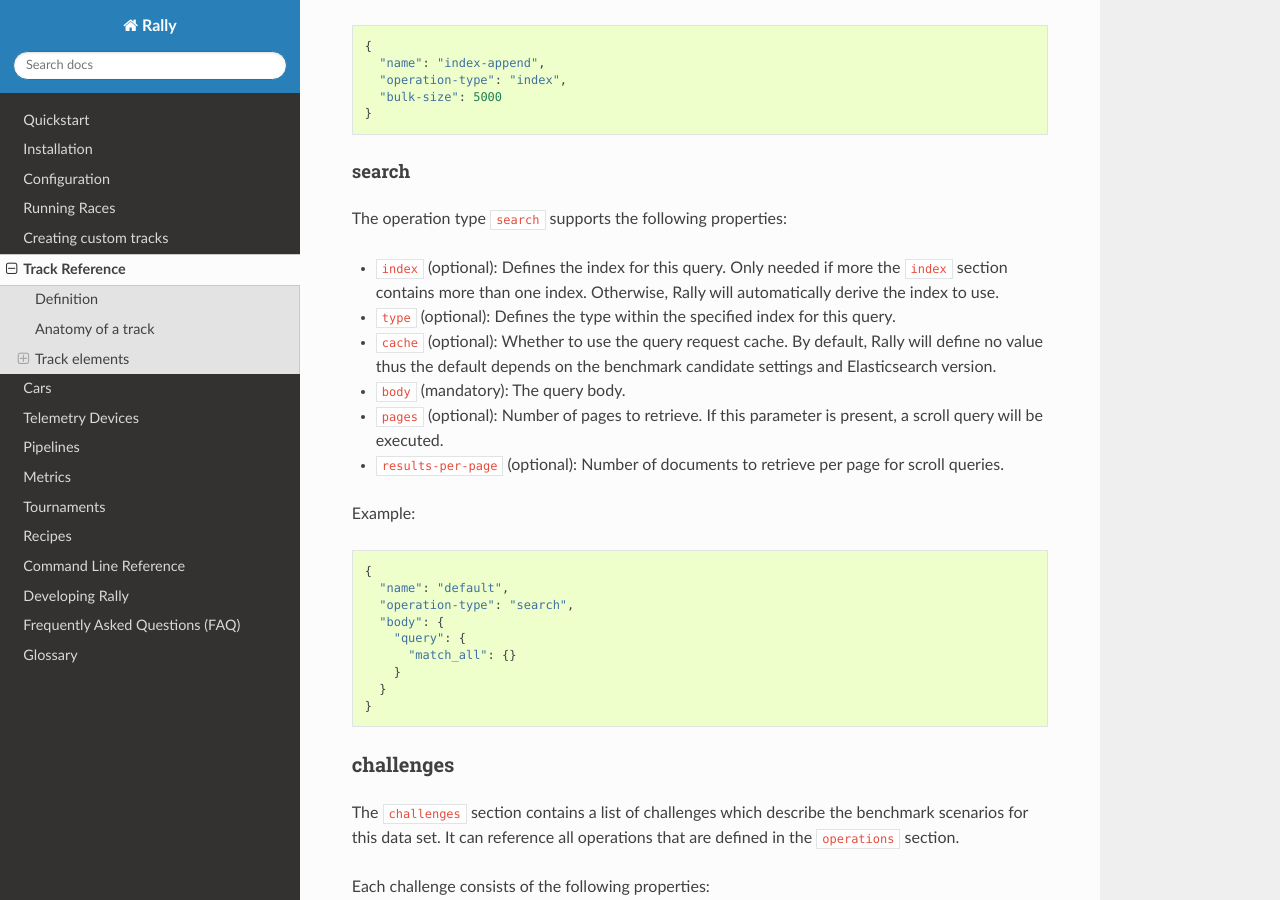
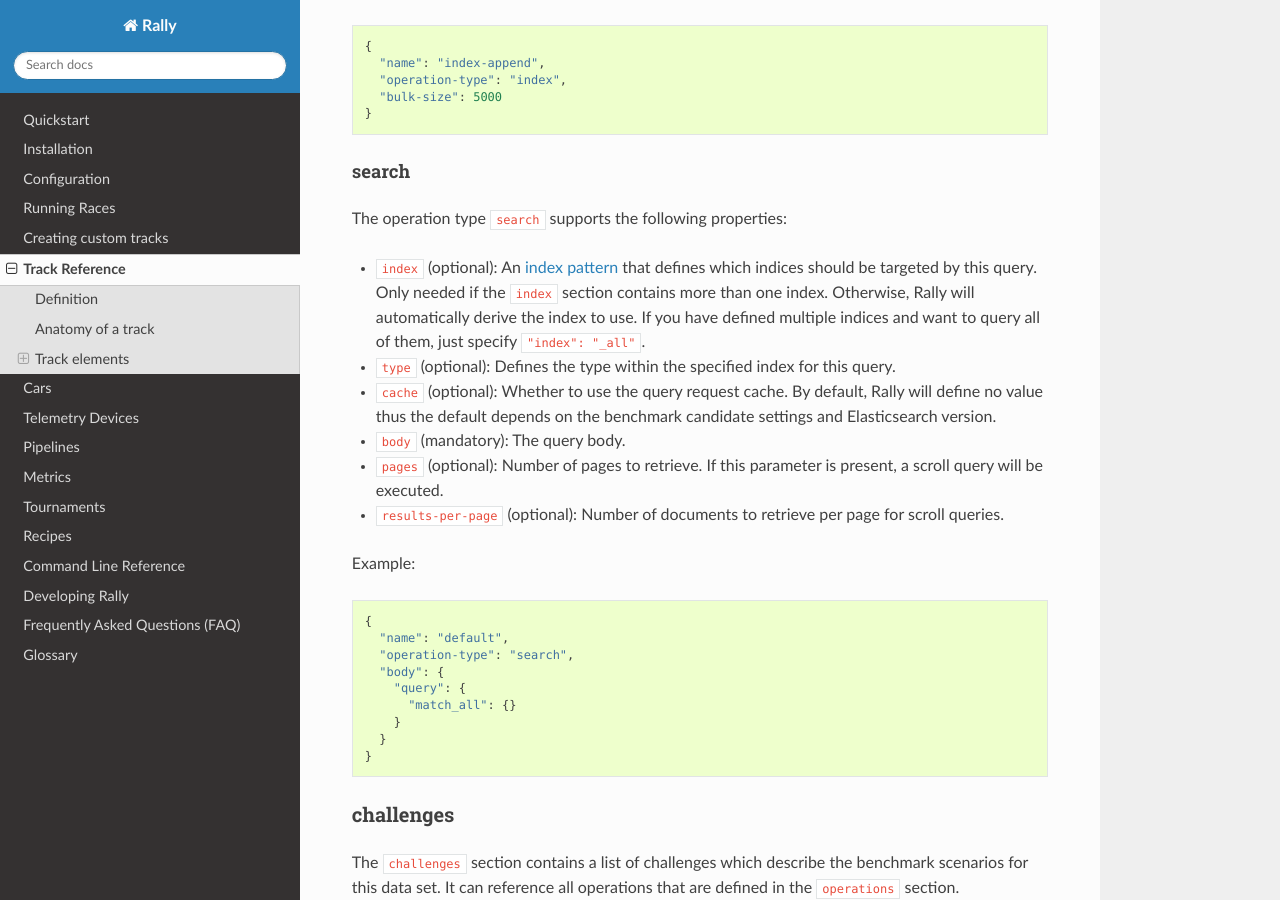
Before and after one commit to elastic/rally, a Sphinx documentation site: the page built from docs/track.rst, in a window 1280 px wide and 900 px high, scrolled down 4283 px. Built offline with Sphinx 7.4.7 and the Read the Docs theme 2.0.0, drawn with Linux system fonts in a browser that asks for light colours.

Commit message:
Clarify meaning and usage of 'index' for search operations

```diff
--- a/docs/track.rst
+++ b/docs/track.rst
@@ -145,7 +145,7 @@ search
 
 The operation type ``search`` supports the following properties:
 
-* ``index`` (optional): Defines the index for this query. Only needed if more the ``index`` section contains more than one index. Otherwise, Rally will automatically derive the index to use.
+* ``index`` (optional): An `index pattern <https://www.elastic.co/guide/en/elasticsearch/reference/current/multi-index.html>`_ that defines which indices should be targeted by this query. Only needed if the ``index`` section contains more than one index. Otherwise, Rally will automatically derive the index to use. If you have defined multiple indices and want to query all of them, just specify ``"index": "_all"``.
 * ``type`` (optional): Defines the type within the specified index for this query.
 * ``cache`` (optional): Whether to use the query request cache. By default, Rally will define no value thus the default depends on the benchmark candidate settings and Elasticsearch version.
 * ``body`` (mandatory): The query body.
```
